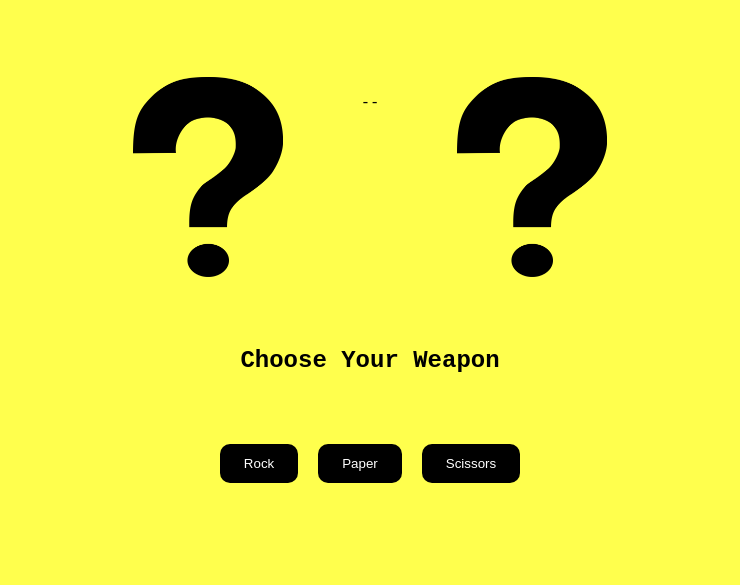
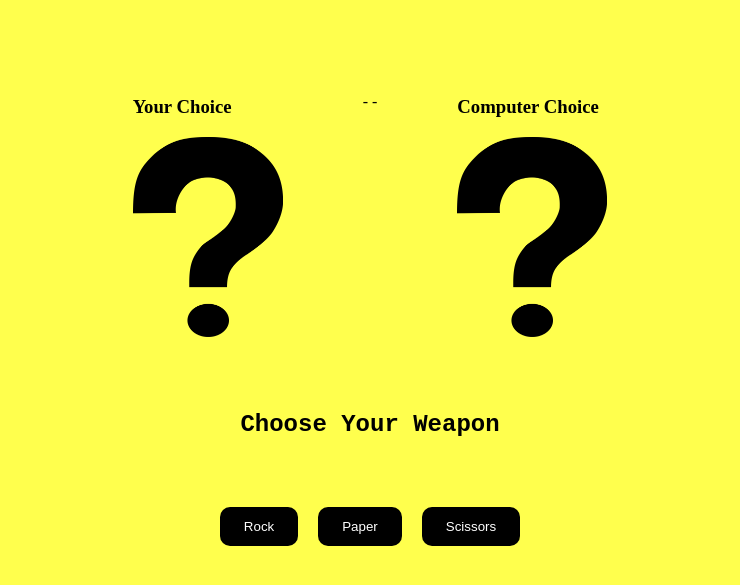
Before and after one commit to LCACANY/rockpaperscissors, a plain HTML site: page index.html in a window 1280 px wide. Shown: the part 111-696 px from the top of the page, without its empty margins (270-1010 px from the left). Drawn offline with Linux system fonts and the light colour scheme.

Commit message:
Update index.html
i put to header one for the user choice the other for the computers
so teh user can know which image is his

```diff
--- a/index.html
+++ b/index.html
@@ -11,9 +11,15 @@
 
     <div class="container">
     <div class="images">
+        <div>
+        <h3>Your Choice</h3>
         <img src="intero.png" class="playerimg">
+        </div>
         <p>- -</p>
+        <div>
+        <h3>Computer Choice</h3>
         <img src="intero.png" class="computerimg">
+        </div>
     </div>
     <h2>Choose Your Weapon</h2>
     <div class="btns">
```
